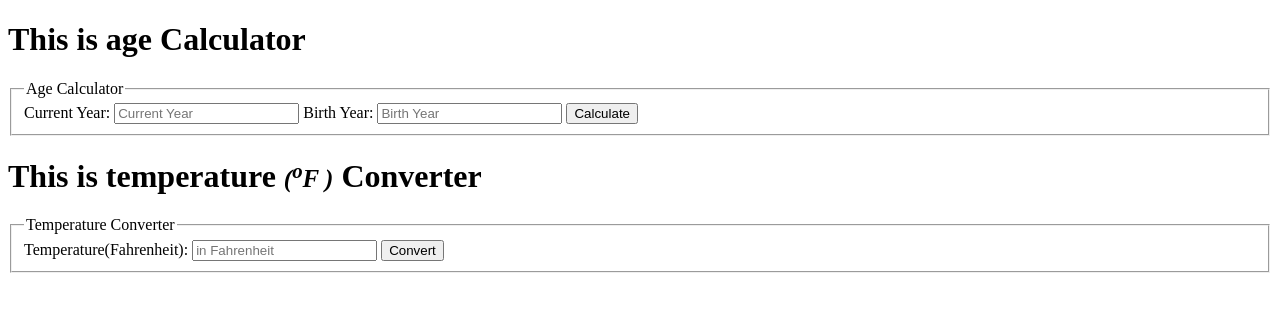
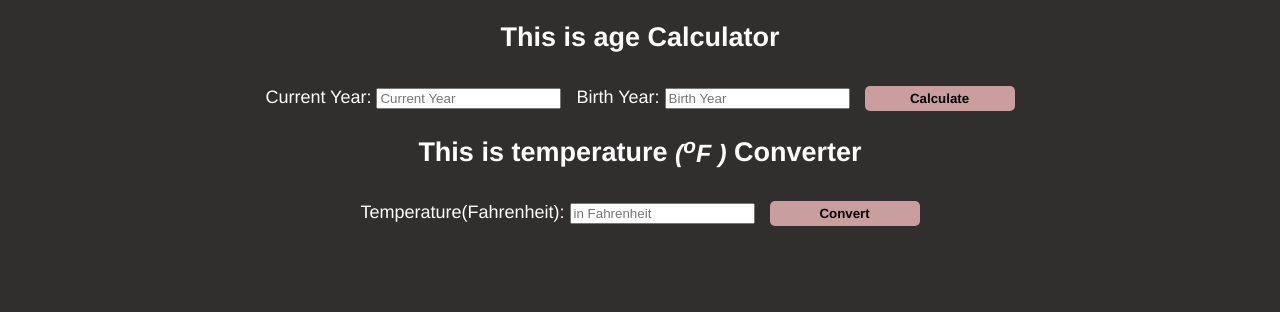
Before and after one commit to Mnangwe/age-temp-calculator, a plain HTML site: page index.html in a window 1280 px wide. Drawn offline with Linux system fonts and the light colour scheme.

Commit message:
style update

```diff
--- a/age.js
+++ b/age.js
@@ -1,16 +1,17 @@
 function ageCalc() {
-    var currentYear = document.getElementById('currentYear').value;
-    var bornYear = document.getElementById('bornYear').value;
-    var age = currentYear - bornYear
+    let currentYear = document.getElementById('currentYear').value;
+    let bornYear = document.getElementById('bornYear').value;
+    let age = currentYear - bornYear
+    let date = new Date()
 
-    if (currentYear < bornYear || currentYear != 2021) {
-        alert('You entered a wrong year')
+    if (currentYear == '' || bornYear == '') {
+        alert('Please ensure that you filled up the spaces')
     }
-    else if (isNaN(currentYear)) {
+    else if (isNaN(currentYear) || isNaN(bornYear)) {
         alert('Please write numbers only')
     }
-    else if (isNaN(bornYear)) {
-        alert('Please write numbers only')
+    else if (currentYear < bornYear || currentYear != date.getFullYear()) {
+        alert('Please enter correct details')
     }
     else {
         alert('Your age is: ' + age)
@@ -21,11 +22,26 @@ function ageCalc() {
 
 
 function tempCalc(){
-    var temperature = document.getElementById('Temperature').value
-    var celsius = (temperature-32)*9/5
-    alert(`The temperature is ${celsius} degrees celsius`)
-    if(celsius > 23){ alert("It's warm today wear shorts and T-shrits")}
-    else if(celsius < 22 && celsius > 16){alert("Wear jeans and long sleeves")}
-    else if(celsius < 16 && celsius > 12){alert("It's going to be cold today")}
-    else{alert("Becareful of the possible rain today")}
+    let temperature = document.getElementById('Temperature').value
+    let celsius = (temperature-32)*9/5
+
+
+    if (temperature == '') {
+        alert('Please enter temperature')
+    }
+    else if (isNaN(temperature)) {
+        alert('Please write numbers only')
+    }
+    else if(celsius > 23){
+        alert("The temperature is ${celsius} degrees. It's warm today wear shorts and T-shrits")
+    }
+    else if(celsius < 22 && celsius > 16){
+        alert("The temperature is ${celsius} degrees. Wear jeans and long sleeves")
+    }
+    else if(celsius < 16 && celsius > 12){
+        alert("The temperature is ${celsius} degrees. It's going to be cold today")
+    }
+    else{
+        alert("The temperature is ${celsius} degrees. Becareful of the possible rain today")
+    }
 }
--- a/index.html
+++ b/index.html
@@ -5,35 +5,32 @@
     <meta charset="UTF-8">
     <meta http-equiv="X-UA-Compatible" content="IE=edge">
     <meta name="viewport" content="width=device-width, initial-scale=1.0">
-    <title>First Project</title>
+    <title>Temperature Converter</title>
+    <link rel="stylesheet" href="style.css">
 </head>
 
 <body>
-    <h1>This is age Calculator</h1>
-    <form action="">
-        <fieldset>
-            <legend>Age Calculator</legend>
-            <div>
+
+    <div class="bind">
+        <h2>This is age Calculator</h2>
+
+
                 <label for="currentYear">Current Year:</label>
-                <input type="text" id="currentYear" placeholder="Current Year">
+                <input type="text" id="currentYear" placeholder="Current Year" class="yearC">
                 <label for="birthYear">Birth Year:</label>
-                <input type="text" id="bornYear" placeholder="Birth Year">
-                <button type="submit" onclick="ageCalc()">Calculate</button>
-            </div>
-        </fieldset>
-    </form>
+                <input type="text" id="bornYear" placeholder="Birth Year" class="yearB">
+                <button type="submit" onclick="ageCalc()"><strong>Calculate</strong></button>
+    </div>
 
-    <h1>This is temperature <em style="font-size: 25px;">(<sup>o</sup>F )</em> Converter</h1>
-    <form action="">
-        <fieldset>
-            <legend>Temperature Converter</legend>
-            <div>
+    <div class="bind">
+        <h2>This is temperature <em style="font-size: 25px;">(<sup>o</sup>F )</em> Converter</h2>
+
                 <label for="Temperature">Temperature(Fahrenheit):</label>
-                <input type="text" id="Temperature" placeholder="in Fahrenheit">
-                <button type="submit" onclick="tempCalc()">Convert</button>
-            </div>
-        </fieldset>
-    </form>
+                <input type="text" id="Temperature" placeholder="in Fahrenheit" class="yearB">
+                <button type="submit" onclick="tempCalc()"> <strong> Convert</strong></button>
+
+
+    </div>
 
     <script type="text/javascript" src="age.js"></script>
 </body>
--- a/style.css
+++ b/style.css
@@ -0,0 +1,34 @@
+
+body {
+    margin: 0;
+    padding: 0;
+    background:rgb(49, 46, 46);
+    font-family: "HelveticaNeue-Light", "Helvetica Neue Light", "Helvetica Neue", Helvetica, Arial, "Lucida Grande", sans-serif;
+    color:#fff;
+    height:100%;
+    text-align:center;
+    font-size:18px;
+  }
+
+  .yearC{
+      margin-right: 10px;
+  }
+
+  .yearB{
+    margin-right:10px;
+}
+button{
+
+        font-family: inherit;
+        margin-top: 10px;
+        border: none;
+        background:rgb(202, 158, 158);
+        color:#000;
+        width: 150px;
+        padding: 5px;
+        border-radius: 5px;
+        outline: none;
+        cursor: pointer;
+
+
+}
```
